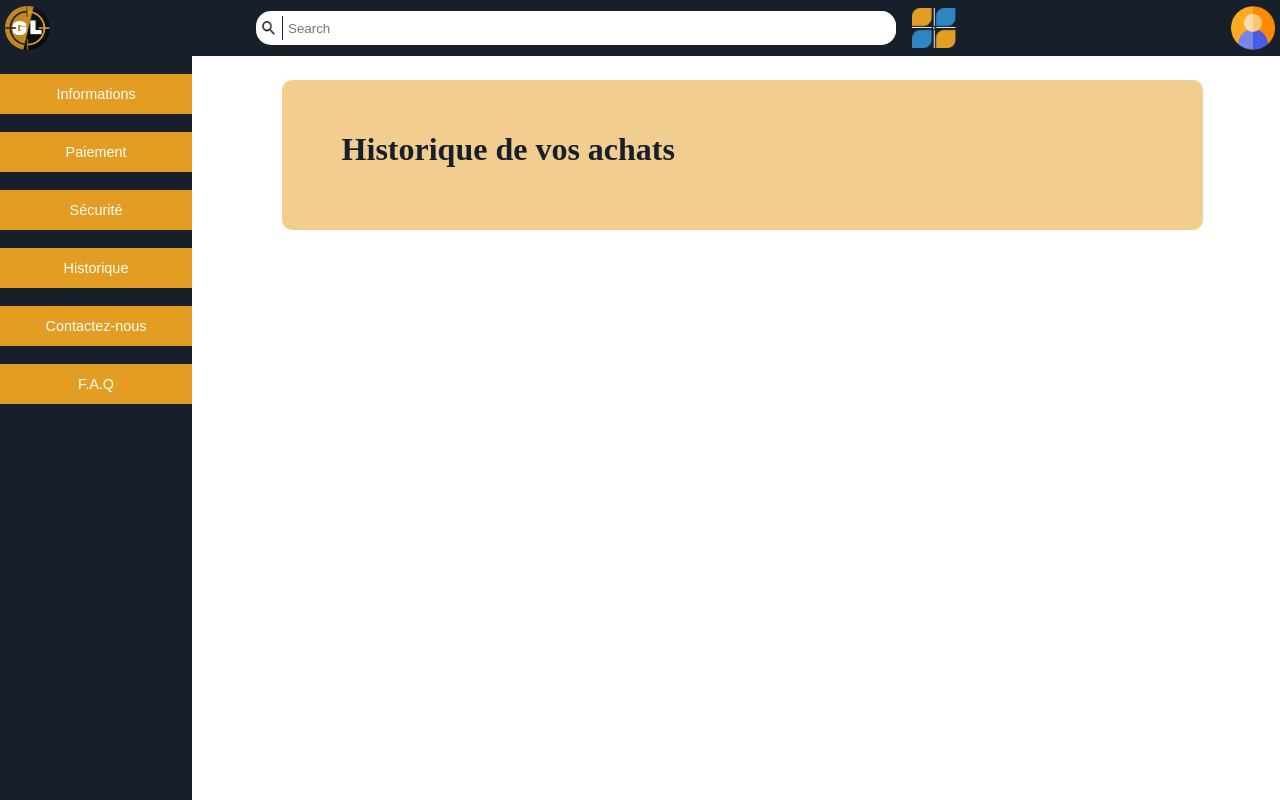
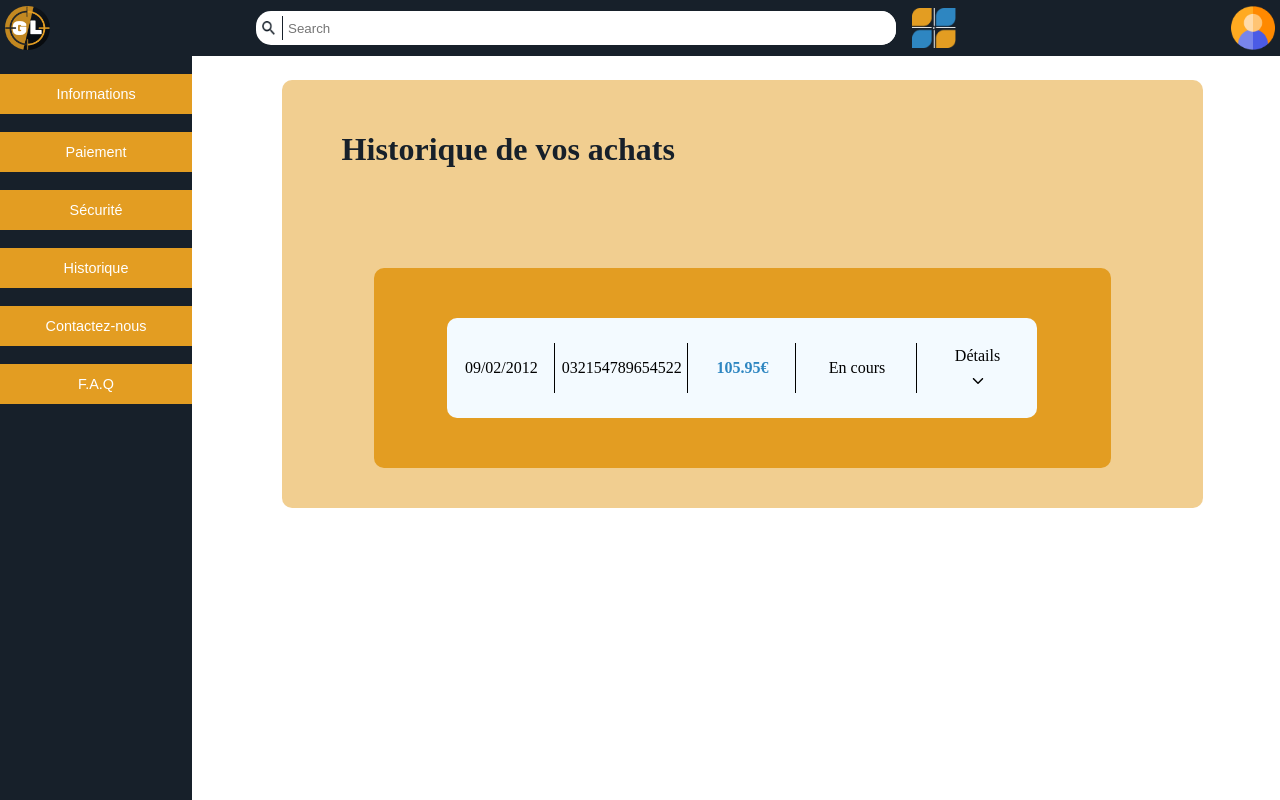
Before and after one commit to NelsonPhilippe/GeekLandFront, a React (Create React App) app: page /settings/historique in a window 1280 px wide. Built offline with nearby package versions, Linux system fonts and the light colour scheme; a web font is replaced by a local one.

Commit message:
Avancement component historique.js

```diff
--- a/src/components/settings/Historique.js
+++ b/src/components/settings/Historique.js
@@ -1,12 +1,27 @@
 import * as React from "react";
 import "../../css/components/settings/Historique.css";
+import { IoIosArrowDown } from "react-icons/io";
 
 export default class Historique extends React.Component {
   render() {
     return (
       <div className="historique-container">
         <h1>Historique de vos achats</h1>
-        <div className="historique-general"></div>
+        <div className="historique-general">
+          <div className="block-commande">
+            <p id="date-commande">09/02/2012</p>{" "}
+            {/*Ajouter la date du jour de commande en back-end*/}
+            <p id="num-commande">032154789654522</p>{" "}
+            {/*Ajouter le numéro de commande en back-end*/}
+            <p id="price-commande">105.95€</p> {/*Ajouter le prix en back-end*/}
+            <p id="livraison">En cours</p>{" "}
+            {/*Ajouter le status de la commande en back-end*/}
+            <div className="dropdown">
+              <p>Détails</p>
+              <IoIosArrowDown />
+            </div>
+          </div>
+        </div>
       </div>
     );
   }
--- a/src/css/components/settings/Historique.css
+++ b/src/css/components/settings/Historique.css
@@ -12,3 +12,73 @@
   color: #17202a;
   margin-left: 60px;
 }
+
+.historique-general {
+  width: 80%;
+  height: auto;
+  background-color: rgb(227, 157, 34);
+  border-radius: 10px;
+  margin: 0 auto;
+  margin-top: 100px;
+  padding-top: 50px;
+  padding-bottom: 50px;
+}
+
+.block-commande{
+  width: 80%;
+  height: 100px;
+  margin : 0 auto;
+  background: #F3FAFF;
+  display: flex;
+  flex-direction: row;
+  justify-content: space-around;
+  align-items: center;
+  border-radius: 10px;
+}
+
+.block-commande p{
+  margin: 0;
+}
+
+.dropdown{
+  width: 20%;
+  height: 50%;
+  display: flex;
+  flex-direction: column;
+  justify-content: space-around;
+  align-items: center;
+}
+
+#date-commande{
+  width: 18%;
+  height:50px;
+  line-height:50px;
+  border-right: 1px solid black;
+  text-align:center;
+}
+
+#num-commande{
+  width: 22%;
+  height:50px;
+  line-height:50px;
+  text-align:center;
+  border-right: 1px solid black;
+}
+
+#price-commande{
+  width: 18%;
+  height:50px;
+  line-height:50px;
+  border-right: 1px solid black;
+  text-align:center;
+  font-weight: bold;
+  color: #2E86C1;
+}
+
+#livraison{
+  width: 20%;
+  height:50px;
+  line-height:50px;
+  border-right: 1px solid black;
+  text-align:center;
+}
```
